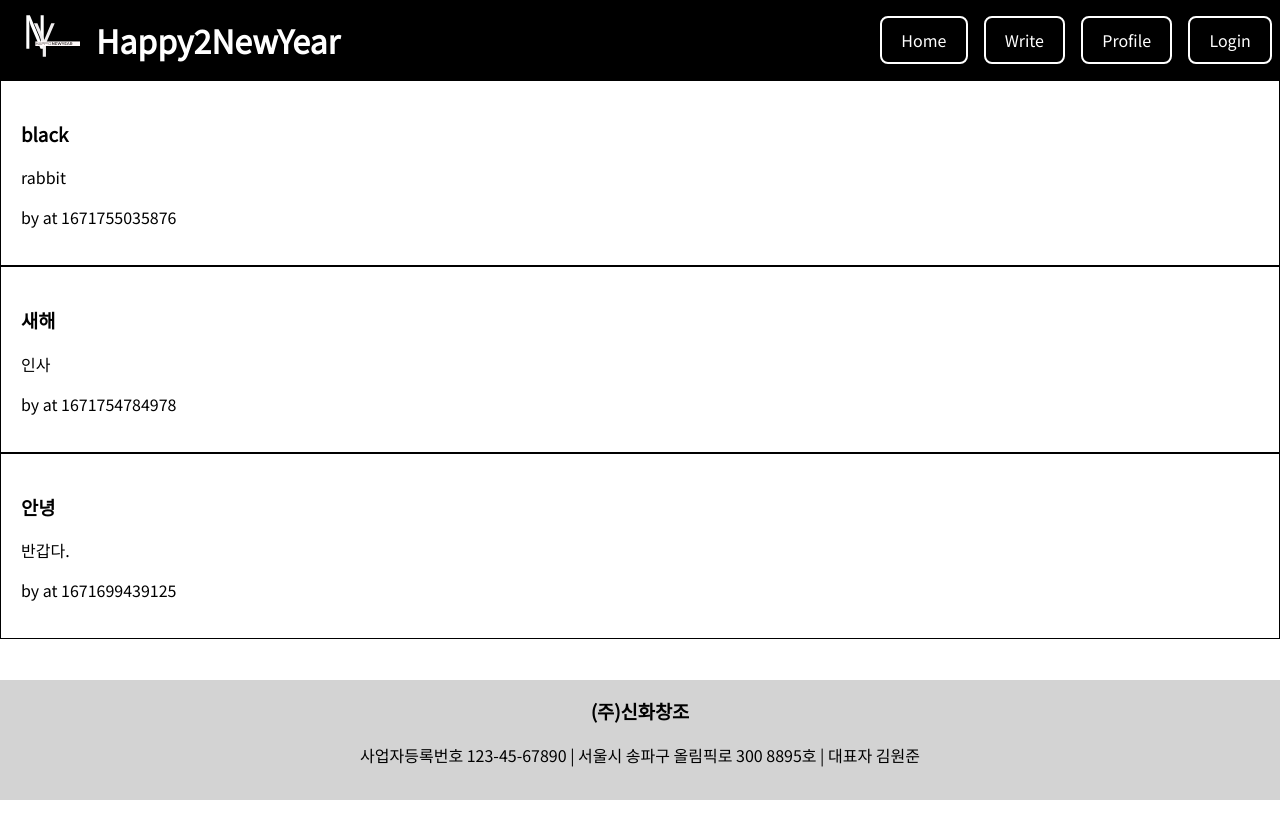
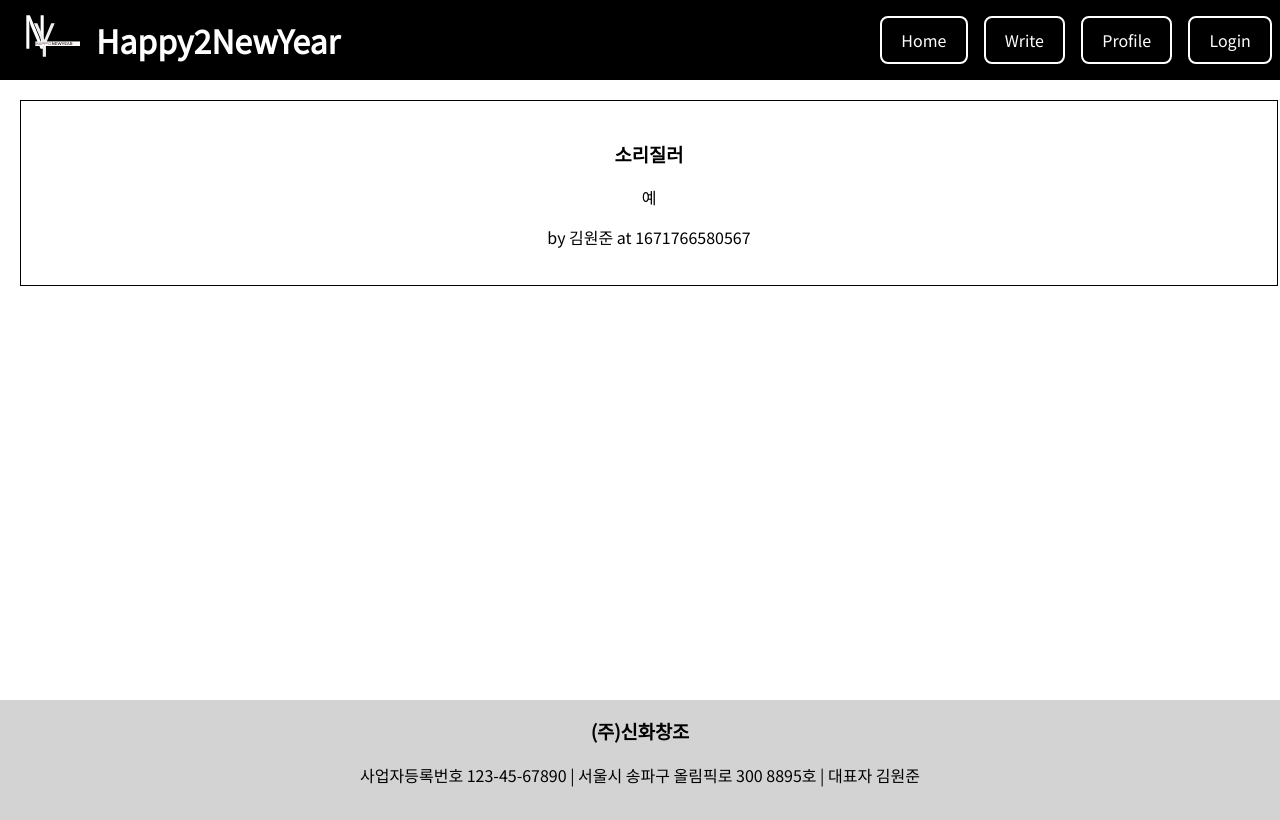
Before and after one commit to themrsung/b2-react-crud, a React (Create React App) app: page / in a window 1280 px wide. Built offline with nearby package versions, Linux system fonts and the light colour scheme; data requests are answered from the project's data file.

Commit message:
김원준 댓글창 css

```diff
--- a/db.json
+++ b/db.json
@@ -49,52 +49,28 @@
     {
       "id": "rkdlqdyd",
       "password": 256650335
+    },
+    {
+      "id": "김원준",
+      "password": 1480580,
+      "name": "김원준"
     }
   ],
   "posts": [
     {
-      "id": "c19cb85b-8b56-4033-840e-0b6bffe16c61",
+      "id": "83043e3e-21d6-4141-815f-e8589eeab68e",
       "author": "김원준",
-      "title": "안녕",
-      "content": "반갑다.",
-      "createdAt": 1671699439125,
+      "content": "예",
+      "title": "소리질러",
+      "createdAt": 1671766580567,
       "comments": [
-        {},
         {
-          "content": "d",
-          "id": "4acc8dbb-361b-47d3-8456-0552b17f6c8e",
-          "author": "test",
-          "createdAt": 1671702907655
-        },
-        {
-          "content": "dd",
-          "id": "ced5eb06-df83-4827-bf31-24637f6f5c16",
-          "author": "test",
-          "createdAt": 1671702953891
-        },
-        {
-          "content": "asdasd",
-          "id": "7dfe9467-e323-4c6b-b2a5-f1a1467b5d86",
-          "author": "test",
-          "createdAt": 1671702959353
+          "content": "또 질러~",
+          "id": "e247ef03-0f2b-4098-9bfa-464b827d4bac",
+          "author": "김원준",
+          "createdAt": 1671766589980
         }
       ]
-    },
-    {
-      "id": "2a672781-447d-4fa9-9aba-3fab6e61f28b",
-      "author": "ska",
-      "title": "새해",
-      "content": "인사",
-      "createdAt": 1671754784978,
-      "comments": []
-    },
-    {
-      "id": "18e978b5-6d56-4c1f-bd59-eb48831fe99e",
-      "author": "ska",
-      "title": "black",
-      "content": "rabbit",
-      "createdAt": 1671755035876,
-      "comments": []
     }
   ]
 }
--- a/src/components/viewPost/comment.jsx
+++ b/src/components/viewPost/comment.jsx
@@ -57,7 +57,7 @@
   }
 
   return (
-    <div className="ContentObj">
+    <div className="CommentDiv">
       {!isChangingComment ? (
         <>
           <div>
--- a/src/components/viewPost/viewCommentsComponent.jsx
+++ b/src/components/viewPost/viewCommentsComponent.jsx
@@ -58,8 +58,8 @@
   }
 
   return (
-    <div className="ViewCommentsComponent">
-      <div>
+    <div className="ViewCommentsDiv">
+      <div className="ComentInputDiv">
         <form
           onSubmit={(e) => {
             e.preventDefault()
--- a/src/components/viewPost/viewPostComponents.css
+++ b/src/components/viewPost/viewPostComponents.css
@@ -1,9 +1,32 @@
-.ViewCommentsComponent {
-  border: 2px solid #2e2727;
+.ViewPost {
+  font-size: large;
+  width: 95%;
+  border: 5px solid #2e2727;
+  border-radius: 20px;
+
+  margin: 20px;
   text-align: center;
 }
 
-.ContentObj {
-  border: 1px solid #2e2727;
+.Post {
+  /* background-color: gray; */
+  width: 95%;
+
+  margin: 20px;
   text-align: center;
 }
+
+.ViewCommentsDiv {
+  /* background-color: red; */
+  border-top: 1px solid black;
+  margin: 20px;
+}
+
+.ComentInputDiv {
+  /* background-color: orange; */
+  margin: 20px;
+}
+
+.CommentDiv {
+  /* background-color: yellow; */
+}
```
